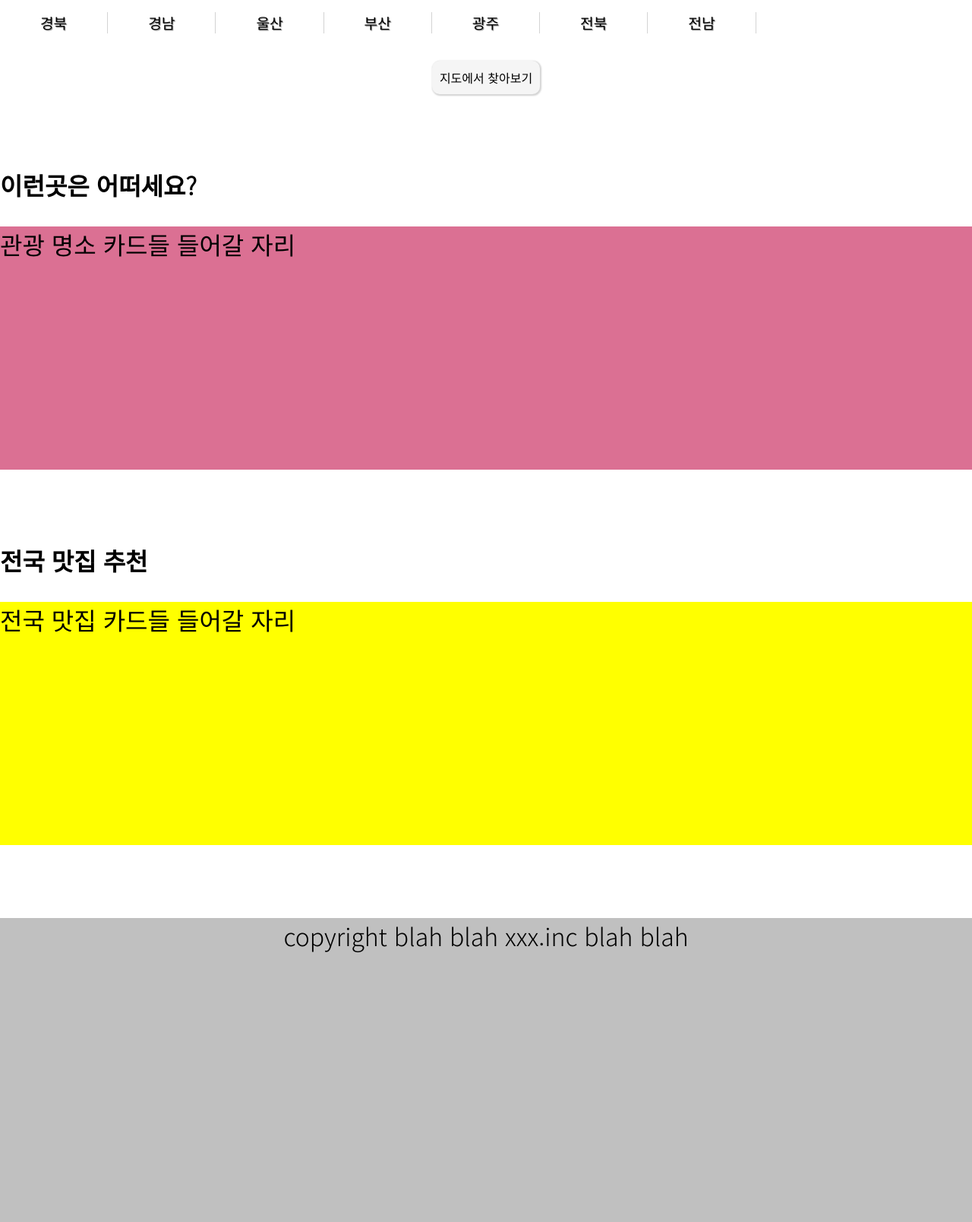
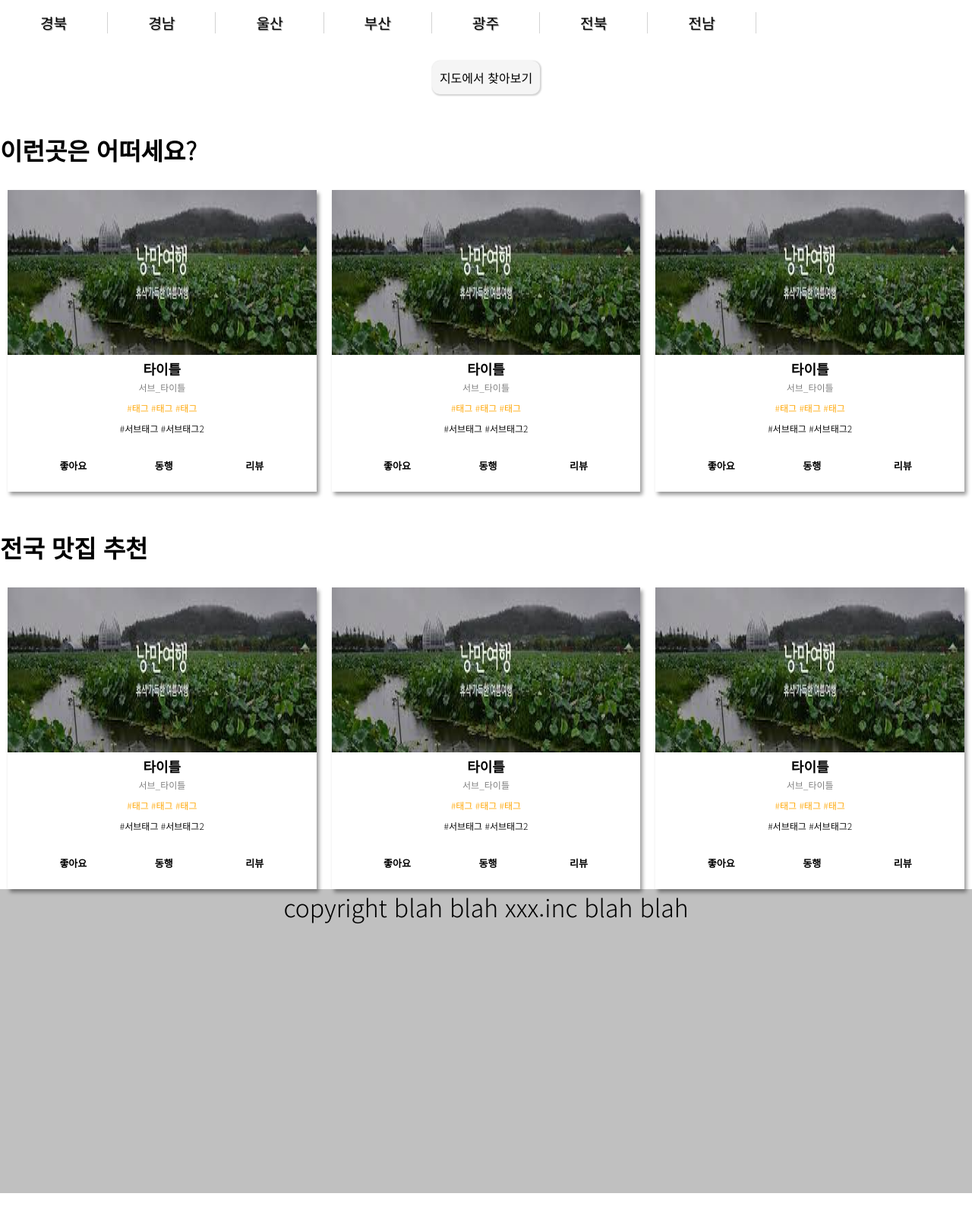
Before and after one commit to NRC-github-practice-makingProject/making, a Flask app: page / in a window 1280 px wide. Shown: the part 564-2172 px from the top of the page at 76% size. After the commit the page ends 2134 px from the top, so only its background shows below. Run offline with Flask 2, Linux system fonts and the light colour scheme; some libraries are stand-ins or nearby versions.

Commit message:
Add files via upload

```diff
--- a/templates/index.html
+++ b/templates/index.html
@@ -16,6 +16,7 @@
         <?xml version="1.0" encoding="UTF-8" standalone="no"?>
         <script src="https://ajax.googleapis.com/ajax/libs/jquery/3.5.1/jquery.min.js"></script>
         <script src="../static/index.js"></script>
+        <link rel="stylesheet" href="../static/column.css">
     </head>
 
     <body>
@@ -227,15 +228,183 @@
             </div>
         </div>
 
-        <div class="card_header1">이런곳은 어떠세요?</div>
-            <div class="card_box1">
-                관광 명소 카드들 들어갈 자리
+
+    </div>
+
+
+    <div class="items0_header">
+        <h1>이런곳은 어떠세요?</h1>
+
+    </div>
+    <div class="items0">
+         <div class=item0>
+            <div class="item0_box">
+                <img src="../img/1.jpg" class="item0_img">
+                    <p class="item0_title">
+                        타이틀
+                    </p>
+                    <p class="item0_sub_title">
+                        서브_타이틀
+                    </p>
+                    <p class="item0_tag">
+                        #태그 #태그 #태그
+                    </p>
+                    <p class="item0_sub_tag">
+                        #서브태그 #서브태그2
+                    </p>
+                    <button class="item0_btn_like">
+                        좋아요
+                    </button>
+                    <button class="item0_btn_accom">
+                        동행
+                    </button>
+                    <button class="item0_btn_reviewq">
+                        리뷰
+                    </button>
             </div>
-        <div class="card_header2">전국 맛집 추천</div>
-            <div class="card_box2">
-                전국 맛집 카드들 들어갈 자리
+        </div>
+        <div class=item0>
+            <div class="item0_box">
+                <img src="../img/1.jpg" class="item0_img">
+                    <p class="item0_title">
+                        타이틀
+                    </p>
+                    <p class="item0_sub_title">
+                        서브_타이틀
+                    </p>
+                    <p class="item0_tag">
+                        #태그 #태그 #태그
+                    </p>
+                    <p class="item0_sub_tag">
+                        #서브태그 #서브태그2
+                    </p>
+                    <button class="item0_btn_like">
+                        좋아요
+                    </button>
+                    <button class="item0_btn_accom">
+                        동행
+                    </button>
+                    <button class="item0_btn_reviewq">
+                        리뷰
+                    </button>
             </div>
+        </div>
+        <div class=item0>
+            <div class="item0_box">
+                <img src="../img/1.jpg" class="item0_img">
+                    <p class="item0_title">
+                        타이틀
+                    </p>
+                    <p class="item0_sub_title">
+                        서브_타이틀
+                    </p>
+                    <p class="item0_tag">
+                        #태그 #태그 #태그
+                    </p>
+                    <p class="item0_sub_tag">
+                        #서브태그 #서브태그2
+                    </p>
+                    <button class="item0_btn_like">
+                        좋아요
+                    </button>
+                    <button class="item0_btn_accom">
+                        동행
+                    </button>
+                    <button class="item0_btn_reviewq">
+                        리뷰
+                    </button>
+            </div>
+        </div>
     </div>
+
+
+    <div class="items0_header">
+        <h1>전국 맛집 추천</h1>
+    </div>
+    <div class="items0">
+         <div class=item0>
+            <div class="item0_box">
+                <img src="../img/1.jpg" class="item0_img">
+                    <p class="item0_title">
+                        타이틀
+                    </p>
+                    <p class="item0_sub_title">
+                        서브_타이틀
+                    </p>
+                    <p class="item0_tag">
+                        #태그 #태그 #태그
+                    </p>
+                    <p class="item0_sub_tag">
+                        #서브태그 #서브태그2
+                    </p>
+                    <button class="item0_btn_like">
+                        좋아요
+                    </button>
+                    <button class="item0_btn_accom">
+                        동행
+                    </button>
+                    <button class="item0_btn_reviewq">
+                        리뷰
+                    </button>
+            </div>
+        </div>
+        <div class=item0>
+            <div class="item0_box">
+                <img src="../img/1.jpg" class="item0_img">
+                    <p class="item0_title">
+                        타이틀
+                    </p>
+                    <p class="item0_sub_title">
+                        서브_타이틀
+                    </p>
+                    <p class="item0_tag">
+                        #태그 #태그 #태그
+                    </p>
+                    <p class="item0_sub_tag">
+                        #서브태그 #서브태그2
+                    </p>
+                    <button class="item0_btn_like">
+                        좋아요
+                    </button>
+                    <button class="item0_btn_accom">
+                        동행
+                    </button>
+                    <button class="item0_btn_reviewq">
+                        리뷰
+                    </button>
+            </div>
+        </div>
+        <div class=item0>
+            <div class="item0_box">
+                <img src="../img/1.jpg" class="item0_img">
+                    <p class="item0_title">
+                        타이틀
+                    </p>
+                    <p class="item0_sub_title">
+                        서브_타이틀
+                    </p>
+                    <p class="item0_tag">
+                        #태그 #태그 #태그
+                    </p>
+                    <p class="item0_sub_tag">
+                        #서브태그 #서브태그2
+                    </p>
+                    <button class="item0_btn_like">
+                        좋아요
+                    </button>
+                    <button class="item0_btn_accom">
+                        동행
+                    </button>
+                    <button class="item0_btn_reviewq">
+                        리뷰
+                    </button>
+            </div>
+        </div>
+    </div>
+
+
+
+
     <div class="page_end">
         copyright blah blah  xxx.inc blah blah
     </div>
```
